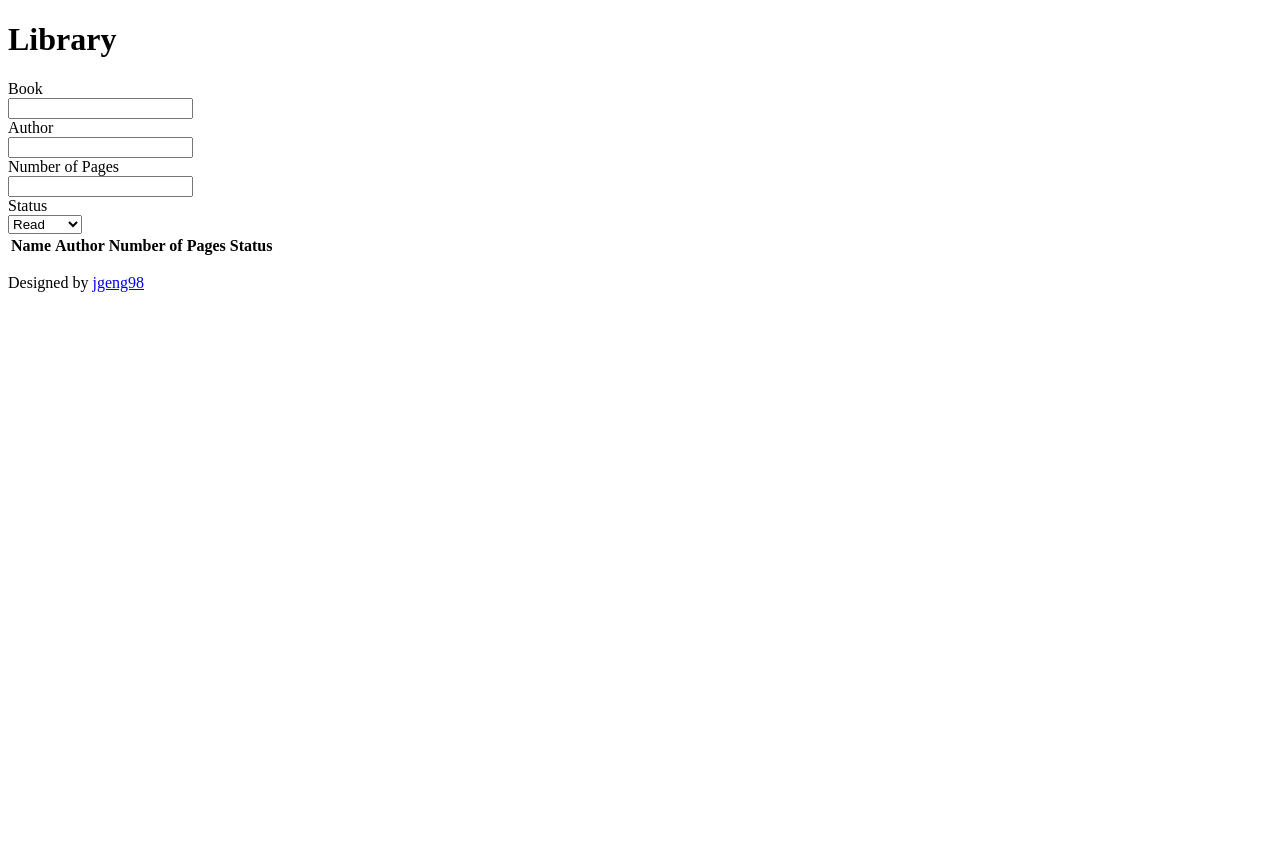
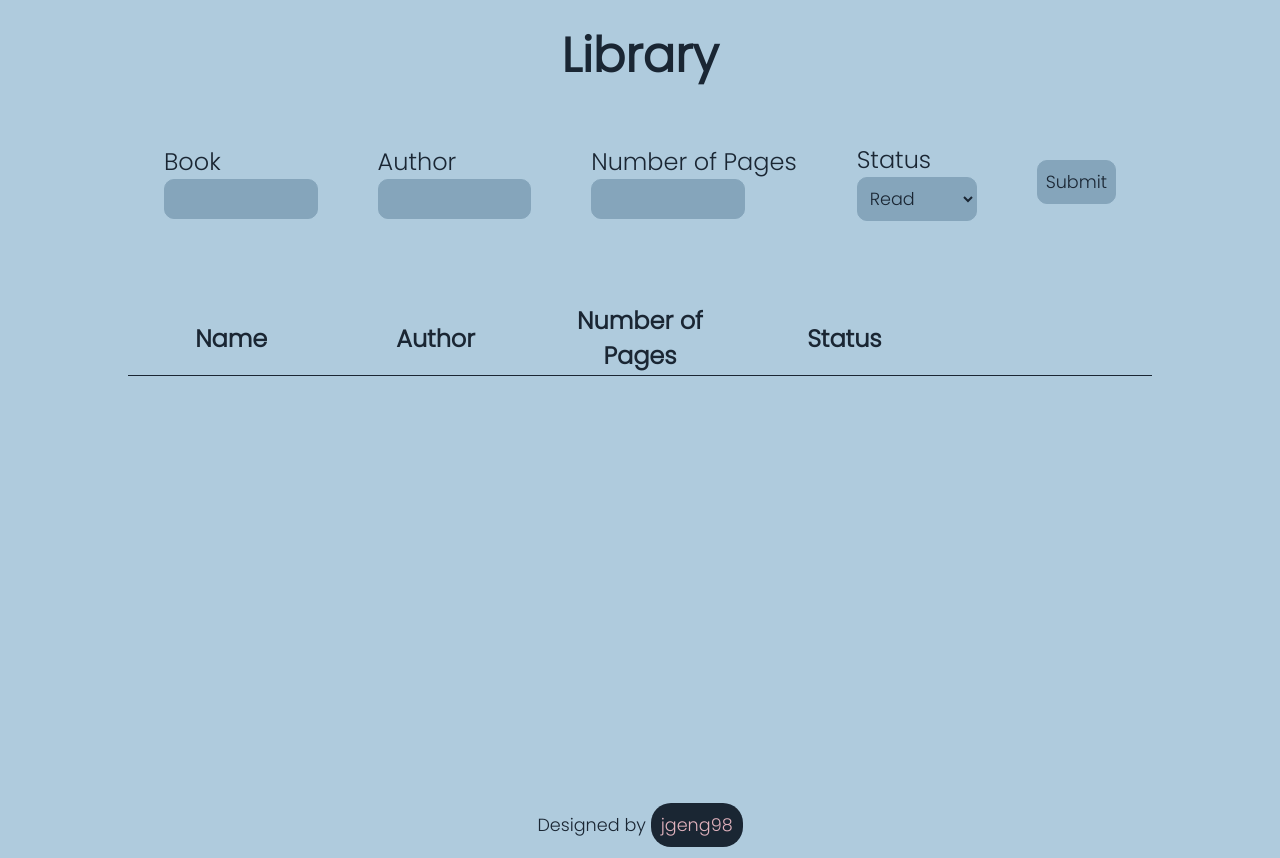
Before and after one commit to jgeng98/library, a website: page index.html in a window 1280 px wide. Before the commit the page ends 800 px from the top, so only its background shows below. Drawn offline with Linux system fonts and the light colour scheme.

Commit message:
add basic styling

```diff
--- a/index.html
+++ b/index.html
@@ -56,7 +56,7 @@
           />
         </div>
 
-        <div class="input">
+        <div class="input-group">
           <label id="status" for="status">Status</label>
           <br />
           <select class="form-field" name="status" id="book-status">
@@ -64,10 +64,14 @@
             <option value="Not read">Not read</option>
           </select>
         </div>
+
+        <div id="submit">
+          <button>Submit</button>
+        </div>
       </form>
 
       <table id="bookcase">
-        <tbody id="bookcase-header">
+        <thead id="bookcase-header">
           <tr>
             <th>Name</th>
             <th>Author</th>
@@ -75,7 +79,7 @@
             <th>Status</th>
             <th></th>
           </tr>
-        </tbody>
+        </thead>
 
         <tbody id="books"></tbody>
       </table>
--- a/style.css
+++ b/style.css
@@ -0,0 +1,112 @@
+@import url("https://fonts.googleapis.com/css2?family=Poppins:wght@300&display=swap");
+
+* {
+  margin: 0;
+  padding: 0;
+  box-sizing: border-box;
+}
+
+body {
+  font-family: "Poppins", "Open Sans", sans-serif;
+}
+
+header {
+  display: flex;
+  align-items: center;
+  justify-content: center;
+  padding: 20px;
+  font-size: 1.5em;
+  background-color: #afcbdd;
+  color: #1a2633;
+}
+
+#add-book-form {
+  display: flex;
+  align-items: center;
+  justify-content: center;
+}
+
+.input-group {
+  padding: 30px;
+  font-size: 1.5em;
+  color: #1a2633;
+}
+
+#book-status {
+  font-family: "Poppins", "Open Sans", sans-serif;
+  font-size: 1.1rem;
+  border-radius: 10px;
+  border: 1px solid #85a5bb;
+  width: 120px;
+  padding: 8px;
+  color: #1a2633;
+  background-color: #85a5bb;
+}
+
+#submit {
+  padding: 30px;
+  display: flex;
+  align-items: center;
+  justify-content: center;
+}
+
+#submit button {
+  font-family: "Poppins", "Open Sans", sans-serif;
+  padding: 8px;
+  border-radius: 10px;
+  border: 1px solid #85a5bb;
+  font-size: 1.1em;
+  color: #1a2633;
+  background-color: #85a5bb;
+}
+
+#add-book-form input {
+  font-family: "Poppins", "Open Sans", sans-serif;
+  width: 12vw;
+  height: 5vh;
+  border-radius: 10px;
+  border: 1px solid #85a5bb;
+  padding: 10px;
+  font-size: 1.1em;
+  background-color: #85a5bb;
+  color: #1a2633;
+}
+
+#add-book-form input:focus {
+  outline: none;
+  border: 1px solid lightblue;
+  padding: 10px;
+  color: #1a2633;
+}
+
+main {
+  min-height: 85vh;
+  background-color: #afcbdd;
+}
+
+#bookcase {
+  margin: 50px auto 0px auto;
+  width: 80%;
+  table-layout: fixed;
+  font-size: 1.5em;
+  color: #1a2633;
+  border-bottom: 1px solid #1a2633;
+}
+
+footer {
+  display: flex;
+  align-items: center;
+  justify-content: center;
+  font-size: 1.1em;
+  padding: 20px;
+  background-color: #afcbdd;
+  color: #1a2633;
+}
+
+footer a {
+  text-decoration: none;
+  background-color: #1a2633;
+  border-radius: 20px;
+  padding: 10px;
+  color: #e0b2bd;
+}
```
